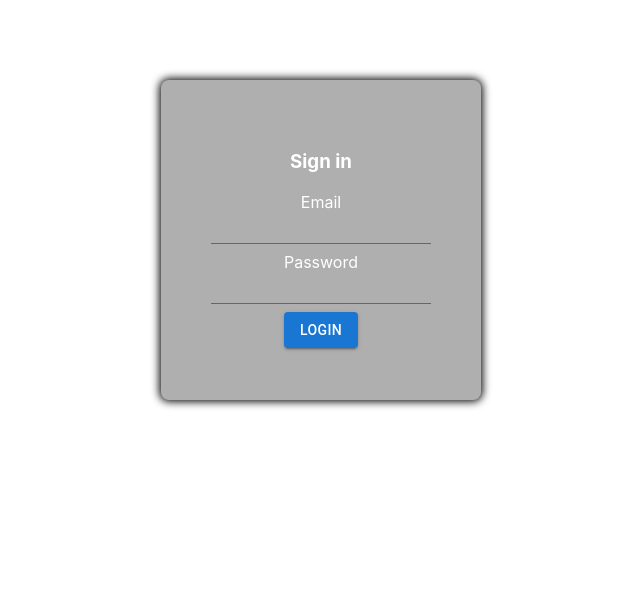
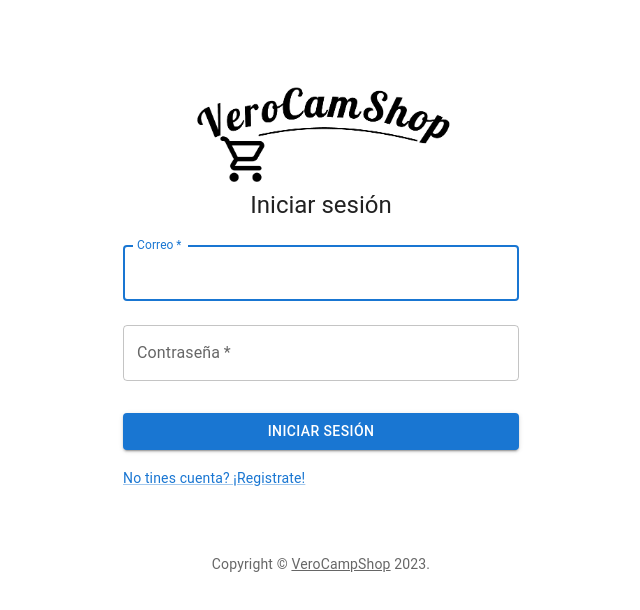
Before and after one commit to AkionGarro/EngineeringProject, a React (Create React App) app in the folder shopper/: page / in a window 1280 px wide. Shown: the top 610 px of the page, without its empty margins (319-959 px from the left). Built offline with nearby package versions, Linux system fonts and the light colour scheme.

Commit message:
Login Added

```diff
--- a/shopper/src/App.js
+++ b/shopper/src/App.js
@@ -1,15 +1,11 @@
 import { BrowserRouter as Router, Routes, Route } from "react-router-dom";
 import "./App.css";
-import Login from "./components/Login/Login";
 import PedidoOnline from "./Pages/PedidoOnline/PedidoOnline";
-
+import Login from "./Pages/Login/Login";
 function App() {
   return (
     <Router className="App">
       <Routes>
-        {/*Acá van las rutas en este estilo:
-<Route path="/" element={<MainPage />}/>
-*/}
         <Route path="/" element={<Login />} />
         <Route path="/PedidoOnline" element={<PedidoOnline />} />
       </Routes>
--- /dev/null
+++ b/shopper/src/Pages/Login/Login.css
@@ -0,0 +1,7 @@
+.container__logo{
+    max-width: 70%;
+}
+
+.container__register--info{
+    margin: 0 auto;
+}
--- /dev/null
+++ b/shopper/src/Pages/Login/Login.js
@@ -0,0 +1,145 @@
+import * as React from "react";
+import { useState } from "react";
+/* Material imports */
+import Button from "@mui/material/Button";
+import CssBaseline from "@mui/material/CssBaseline";
+import TextField from "@mui/material/TextField";
+import Link from "@mui/material/Link";
+import Grid from "@mui/material/Grid";
+import Box from "@mui/material/Box";
+import Typography from "@mui/material/Typography";
+import Container from "@mui/material/Container";
+import { createTheme, ThemeProvider } from "@mui/material/styles";
+
+/* Styles imports */
+import logoVeroShop from "../../images/logo.png";
+import "./Login.css";
+
+/* Firebase imports */
+
+import { firestore } from "../../firebase";
+import { addDoc, collection } from "firebase/firestore";
+
+function Copyright(props) {
+  return (
+    <Typography
+      variant="body2"
+      color="text.secondary"
+      align="center"
+      {...props}
+    >
+      {"Copyright © "}
+      <Link color="inherit" href="#">
+        VeroCampShop
+      </Link>{" "}
+      {new Date().getFullYear()}
+      {"."}
+    </Typography>
+  );
+}
+
+// TODO remove, this demo shouldn't need to reset the theme.
+
+const defaultTheme = createTheme();
+
+export default function Login() {
+  const [email, setEmail] = useState('');
+  const [password, setPassword] = useState('');
+
+
+  const ref = collection(firestore, "users");
+
+  const handleSubmit = async (event) => {
+    event.preventDefault();
+    const dataForm = new FormData(event.currentTarget);
+    console.log(event.currentTarget);
+
+    let data = {
+      user: "Akion",
+      email: dataForm.get("email"),
+      password: dataForm.get("password"),
+    };
+
+    try {
+      const docRef = await addDoc(ref, data);
+      console.log("Document written with ID: ", docRef.id);
+      setEmail('');
+      setPassword('');
+    } catch (e) {
+      console.error("Error adding document: ", e);
+    }
+  };
+
+  return (
+    <ThemeProvider theme={defaultTheme}>
+      <Container component="main" maxWidth="xs">
+        <CssBaseline />
+        <Box
+          sx={{
+            marginTop: 8,
+            display: "flex",
+            flexDirection: "column",
+            alignItems: "center",
+          }}
+        >
+          <img
+            className="container__logo"
+            src={logoVeroShop}
+            alt="logo.png"
+          ></img>
+          <Typography component="h1" variant="h5">
+            Iniciar sesión
+          </Typography>
+          <Box
+            component="form"
+            onSubmit={handleSubmit}
+            noValidate
+            sx={{ mt: 1 }}
+          >
+            <TextField
+              margin="normal"
+              required
+              fullWidth
+              id="email"
+              label="Correo"
+              name="email"
+              value={email}
+              autoComplete="email"
+              autoFocus
+              onChange={(e)=>setEmail(e.target.value)}
+            />
+            <TextField
+              margin="normal"
+              required
+              fullWidth
+              name="password"
+              label="Contraseña"
+              value={password}
+              type="password"
+              id="password"
+              autoComplete="current-password"
+              onChange={(e)=>setPassword(e.target.value)}
+            />
+
+            <Button
+              type="submit"
+              fullWidth
+              variant="contained"
+              sx={{ mt: 3, mb: 2 }}
+            >
+              Iniciar sesión
+            </Button>
+            <Grid container>
+              <Grid item className="container__register--info">
+                <Link href="#" variant="body2">
+                  {"No tines cuenta? ¡Registrate!"}
+                </Link>
+              </Grid>
+            </Grid>
+          </Box>
+        </Box>
+        <Copyright sx={{ mt: 8, mb: 4 }} />
+      </Container>
+    </ThemeProvider>
+  );
+}
--- a/shopper/src/components/Login/Login.css
+++ /dev/null
@@ -1,23 +0,0 @@
-
-.container__form{
-    margin: 5rem auto;
-    width: 20rem;
-    height: 20rem;
-    background-color: #afafaf;
-    display: flex;
-    flex-direction: column;
-    align-items: center;
-    justify-content: center;
-    border-radius: 0.5rem;
-    box-shadow: 0 0 0.5rem 0.1rem #000000;
-    color: white;
-
-}
-
-.container__login{
-    display: flex;
-    flex-direction: column;
-    align-items: center;
-    justify-content: center;
-    margin-bottom: 0.5rem;
-}
--- a/shopper/src/components/Login/Login.js
+++ /dev/null
@@ -1,51 +0,0 @@
-import React from "react";
-import Button from "@mui/material/Button";
-import TextField from "@mui/material/TextField";
-import "./Login.css";
-import {firestore} from "../../firebase";
-import { addDoc,collection } from "firebase/firestore";
-
-function Login() {
-
-    const ref =  collection(firestore, "users");
-
-
-    const handleData = async(event) => {
-        console.log(event);
-        event.preventDefault();
-        let data = {
-            user : 'Akion',
-            email : event.target.email.value,
-            password : event.target.password.value
-        }
-        try {
-            const docRef = await addDoc(ref, data);
-            console.log("Document written with ID: ", docRef.id);
-        }   catch (e) {
-            console.error("Error adding document: ", e);
-        }
-    };
-
-
-  return (
-
-    <form className="container__form" onSubmit={handleData}>
-
-      <h3>Sign in</h3>
-      <div className="container__login">
-        <label>Email</label>
-        <TextField id="email" variant="standard" />
-      </div>
-
-      <div className="container__login">
-        <label>Password</label>
-        <TextField id="password" type="password" variant="standard" />
-      </div>
-
-      <Button type="submit" variant="contained">Login</Button>
-
-    </form>
-  );
-}
-
-export default Login;
```
Also changed, not shown: shopper/src/images/logo.png (added).
